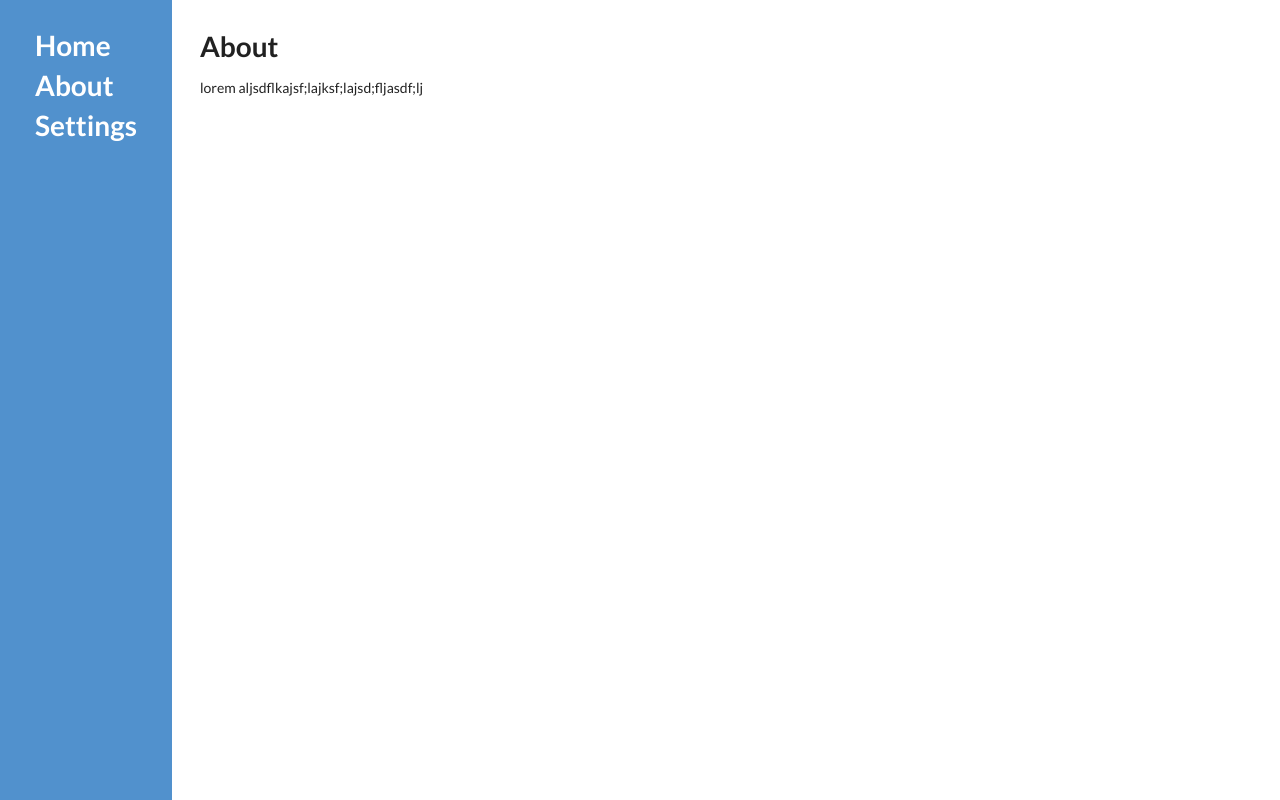
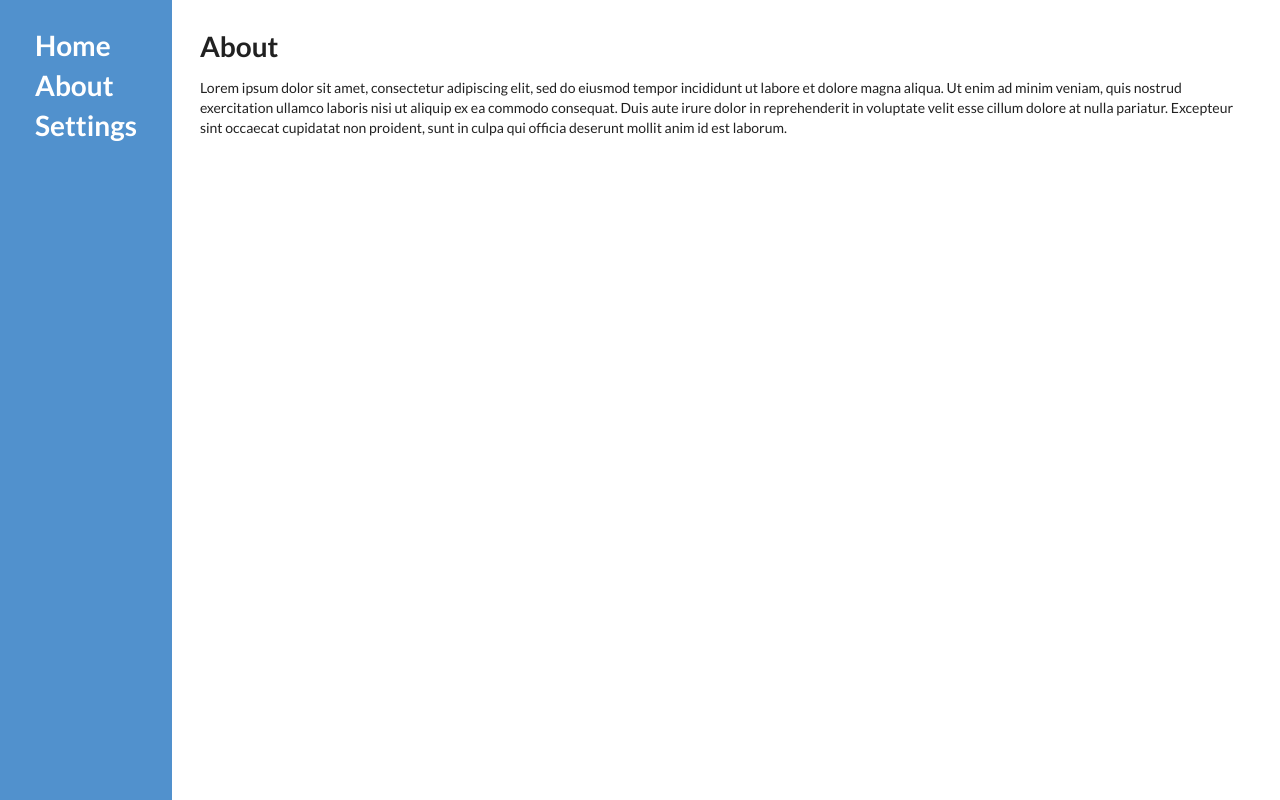
Before and after one commit to JackG102/react_router_portal_modal, a React (Create React App) app: page /about in a window 1280 px wide. Built offline with nearby package versions, Linux system fonts and the light colour scheme.

Commit message:
Creating modal

```diff
--- a/src/components/About.js
+++ b/src/components/About.js
@@ -5,7 +5,14 @@ const About = () => {
   return (
     <div>
           <h1>About</h1>
-          <p>lorem aljsdflkajsf;lajksf;lajsd;fljasdf;lj</p>
+          <p>Lorem ipsum dolor sit amet, consectetur adipiscing elit,
+            sed do eiusmod tempor incididunt ut labore et dolore magna aliqua.
+            Ut enim ad minim veniam, quis nostrud exercitation ullamco laboris
+            nisi ut aliquip ex ea commodo consequat.
+            Duis aute irure dolor in reprehenderit in voluptate velit esse cillum dolore
+            at nulla pariatur. Excepteur sint occaecat cupidatat non proident,
+            sunt in culpa qui officia deserunt mollit anim id est laborum.
+          </p>
     </div>
 
   );
--- a/src/components/Homepage.js
+++ b/src/components/Homepage.js
@@ -1,9 +1,13 @@
 import React from 'react';
+import Modal from './Modal';
 
 const Homepage = () => {
   console.log('hello');
   return (
-    <h1>Homepage!</h1>
+    <div>
+      <h1>Homepage!</h1>
+      <Modal />
+    </div>
   );
 }
 
--- /dev/null
+++ b/src/components/Modal.js
@@ -0,0 +1,16 @@
+import React from 'react';
+
+const Modal = () => {
+  return (
+    <div className="modal-container ui raised very padded text container segment">
+      <h2>Who are you?</h2>
+      <p>This website is intended for US residents only. Please click the appropriate link below:</p>
+      <div className="modal-link-container ui segmented container">
+        <a href="/" className="ui button">Reader</a>
+        <a href="/about" className="ui button">Content Creator</a>
+      </div>
+    </div>
+  );
+}
+
+export default Modal;
```
